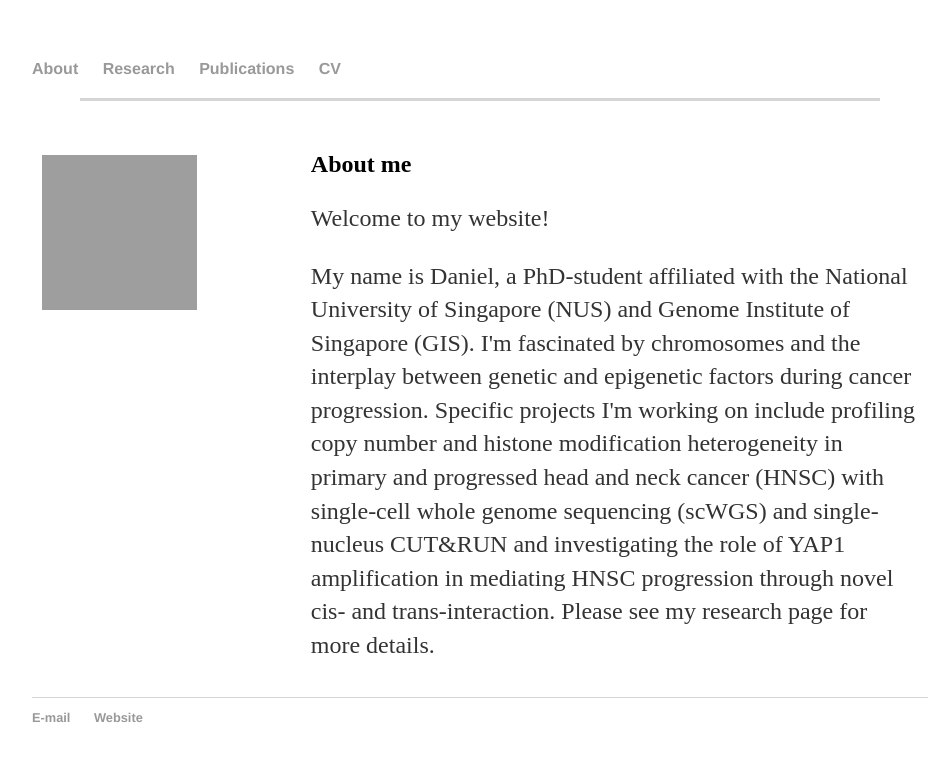
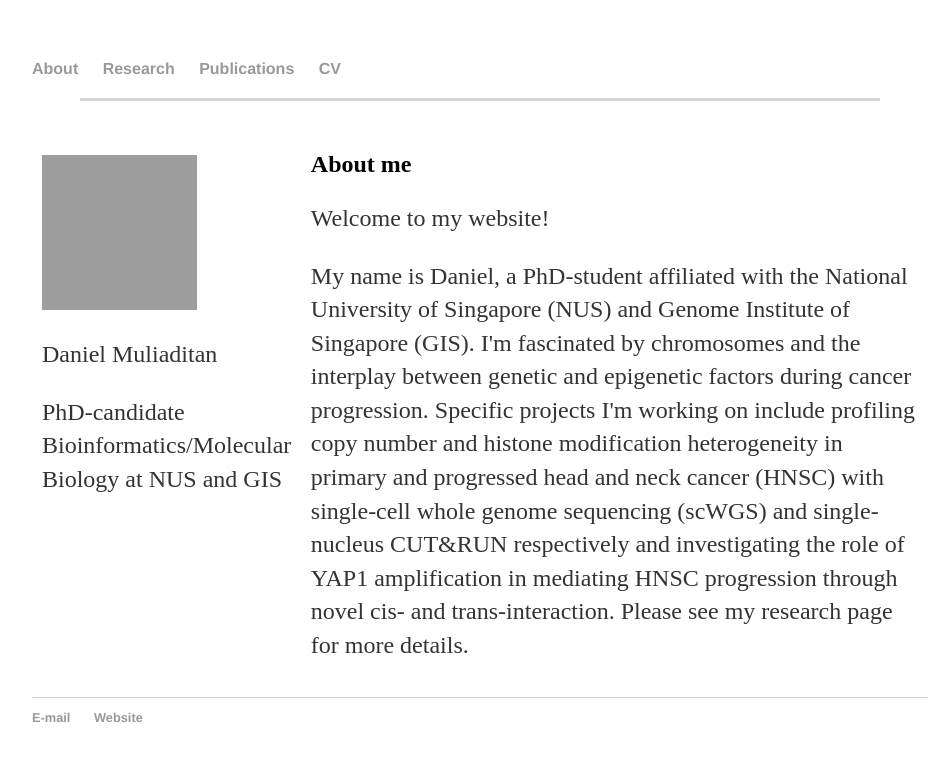
Before and after one commit to dmuliaditan/dmuliaditan.github.io, a Jekyll site: the page index.html, which Jekyll copies as it is, in a window 1280 px wide. Shown: the top 761 px of the page, without its empty margins (160-1106 px from the left). Built offline with Jekyll 4.4.1, drawn with Linux system fonts in a browser that asks for light colours; grey boxes are pictures that could not be loaded.

Commit message:
Update index.html

```diff
--- a/index.html
+++ b/index.html
@@ -53,15 +53,22 @@
   			<div class="column left">
    		 	<p> </p>
 				<p> </p>
+				<p> </p>
 				<img src="https://media-exp1.licdn.com/dms/image/C4D03AQEtXJfCa3lPEg/profile-displayphoto-shrink_800_800/0/1570023656793?e=1646265600&v=beta&t=BP19NBpE4RavFsZA-aXw02bW_SA7a2e9mqPpJHpPVN0" alt="Avatar" width="155" height="155">
-  			</div>
+
+				<p> Daniel Muliaditan </p>
+				<p> PhD-candidate Bioinformatics/Molecular Biology at NUS and GIS </p>
+
+
+
+			</div>
   			<div class="column right">
     			<h2>About me </h2>
 			<p>Welcome to my website!</p>
     			<p>My name is Daniel, a PhD-student affiliated with the National University of Singapore (NUS) and Genome Institute of Singapore (GIS).
 				I'm fascinated by chromosomes and the interplay between genetic and epigenetic factors during cancer progression.
 				Specific projects I'm working on include profiling copy number and histone modification heterogeneity in primary and progressed head and neck cancer (HNSC) with single-cell whole genome sequencing (scWGS) and single-nucleus CUT&RUN
-				and investigating the role of YAP1 amplification in mediating HNSC progression through novel cis- and trans-interaction. Please see my research page for more details.</p>
+				respectively and investigating the role of YAP1 amplification in mediating HNSC progression through novel cis- and trans-interaction. Please see my research page for more details.</p>
 
   			</div>
 		</div>
```
